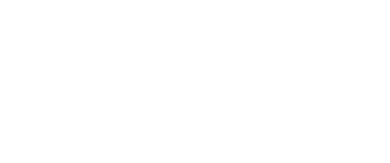
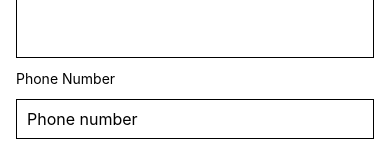
Before and after one commit to zhafranzainal/basic_ReactNative, a React Native app in the folder Project1_M1_M5/: screen / in a window 390 px wide. Shown: the part 439-602 px from the top of the page. Built offline with nearby package versions, Linux system fonts and the light colour scheme.

Commit message:
Add numeric text input

```diff
--- a/Project1_M1_M5/src/screens/FourthScreen.js
+++ b/Project1_M1_M5/src/screens/FourthScreen.js
@@ -48,7 +48,7 @@
                 style={{
                     padding: 10,
                     borderWidth: 1,
-                    height: 40,
+                    height: 140,
                     fontSize: 16
                 }}
 
@@ -58,6 +58,24 @@
 
             />
 
+            <Text style={{ marginTop: 12, marginBottom: 12 }}>
+                Phone Number
+            </Text>
+
+            <TextInput
+
+                style={{
+                    padding: 10,
+                    borderWidth: 1,
+                    height: 40,
+                    fontSize: 16
+                }}
+
+                placeholder='Phone number'
+                keyboardType='numeric'
+
+            />
+
         </View >
     )
 };
```
